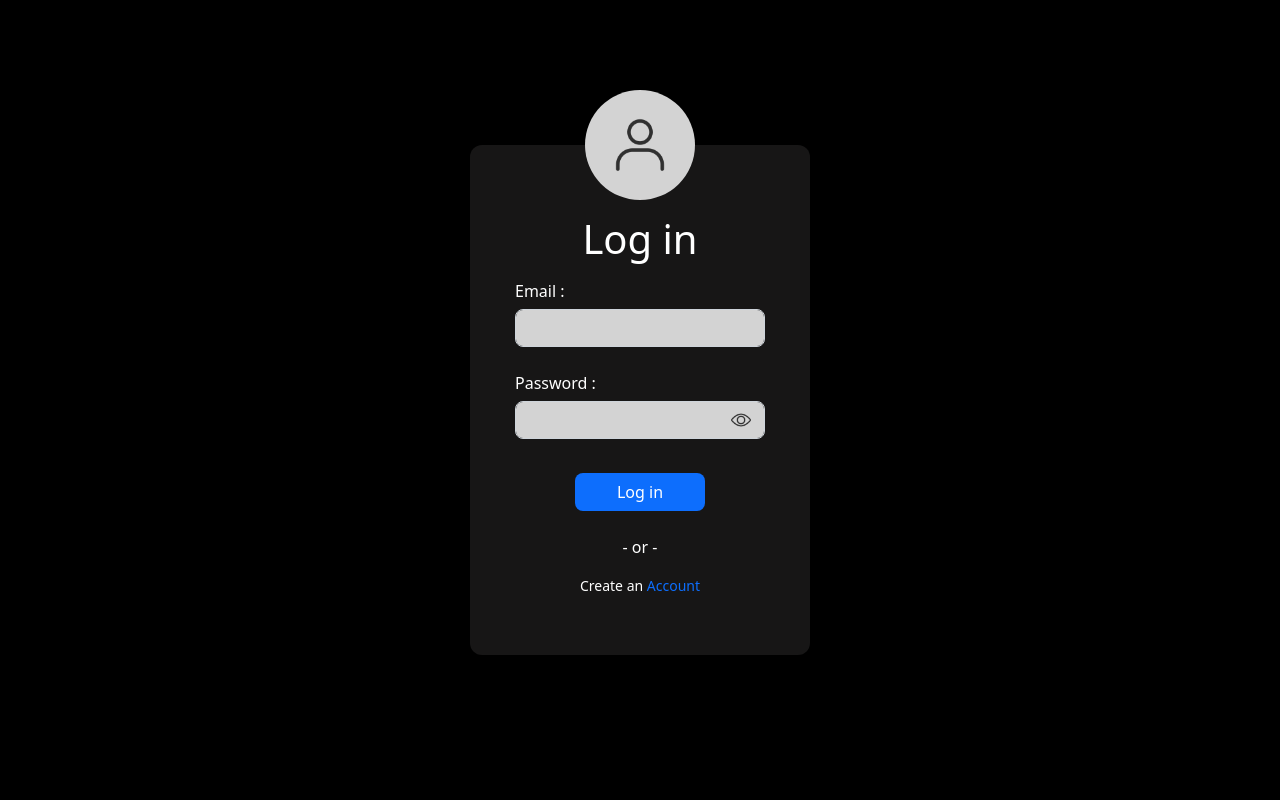
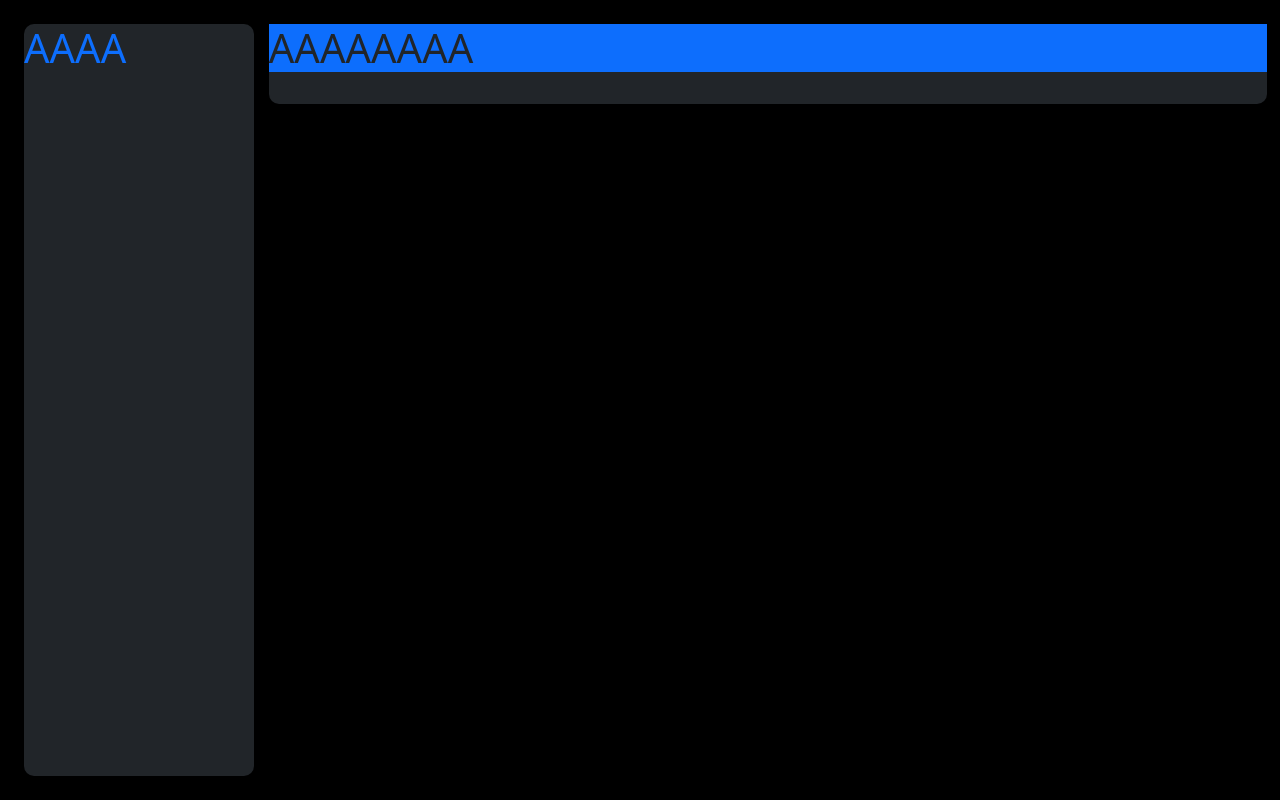
Before and after one commit to Alain-RN/Personal-Blog, a React (Create React App) app: page / in a window 1280 px wide. Built offline with nearby package versions, Linux system fonts and the light colour scheme.

Commit message:
build home

```diff
--- a/src/App.js
+++ b/src/App.js
@@ -1,5 +1,6 @@
 import Login from "./Form/Login";
 import Signup from "./Form/Signup";
+import Home from "./Home/Home";
 import ProfilIcon from "./Form/FormAssets/person.png";
 import ViewIcon from "./Form/FormAssets/view.png";
 import HiddenIcon from "./Form/FormAssets/hidden.png";
@@ -14,12 +15,13 @@ function App() {
     setIsLogin(!isLogin)
   }
   return (
-    <div className="App d-flex align-items-center justify-content-center">
-      {(isLogin)?
+    <div className={"App d-flex align-items-center justify-content-center" && false}>
+      {false && ((isLogin)?
         <Login srcImageProfil={ProfilIcon} viewIcon={ViewIcon} hiddenIcon={HiddenIcon} onClick={toggleLogin}></Login>
       :
         <Signup srcImageAddUser={AddUserIcone} viewIcon={ViewIcon} hiddenIcon={HiddenIcon} onClick={toggleLogin}></Signup>
-      }
+      )}
+      <Home></Home>
     </div>
   );
 }
--- /dev/null
+++ b/src/Home/Home.jsx
@@ -0,0 +1,15 @@
+import React from 'react'
+import Profil from './Profil/Profil'
+import NavBar  from './NavBar/NavBar'
+import "./home.css"
+
+function Home() {
+  return (
+    <div className='d-flex'>
+        <NavBar></NavBar>
+        <Profil></Profil>
+    </div>
+  )
+}
+
+export default Home
--- /dev/null
+++ b/src/Home/NavBar/NavBar.jsx
@@ -0,0 +1,11 @@
+import React from 'react'
+
+function NavBar() {
+  return (
+    <div className='Navbar bg-dark'>
+      <h1 className="bg-primary">AAAAAAAA</h1>
+    </div>
+  )
+}
+
+export default NavBar
--- /dev/null
+++ b/src/Home/Profil/Profil.jsx
@@ -0,0 +1,11 @@
+import React from 'react'
+
+function Profil() {
+  return (
+    <div className='Profil bg-dark'>
+        <h1 className='text-primary'>AAAA</h1>
+    </div>
+  )
+}
+
+export default Profil
--- /dev/null
+++ b/src/Home/home.css
@@ -0,0 +1,20 @@
+.Profil {
+    position: absolute;
+    height: 94vh;
+    width: 18%;
+    margin: 3vh;
+    border-radius: 10px;
+}
+
+
+
+
+
+
+.Navbar {
+    height: 80px;
+    width: 78%;
+    margin-top: 3vh;
+    margin-left: 21%;
+    border-radius: 10px;
+}
```
